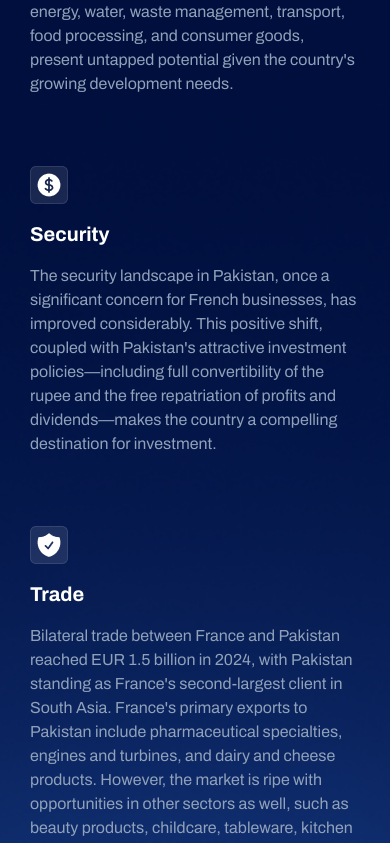
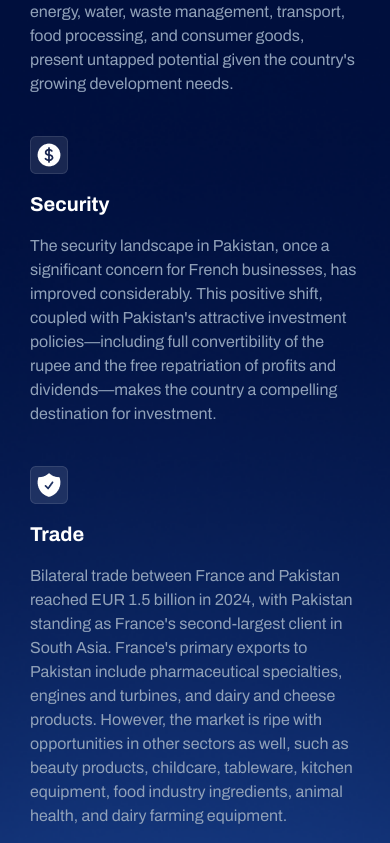
Before and after one commit to huzaifashuaib/shConsultant, a Next.js app: page / in a window 390 px wide. Shown: the part 1160-2003 px from the top of the page. Built offline with nearby package versions, Linux system fonts and the light colour scheme.

Commit message:
fix(introsection):padding fix in mobile screen

```diff
--- a/src/components/home/introSection/IntroSection.jsx
+++ b/src/components/home/introSection/IntroSection.jsx
@@ -25,7 +25,7 @@
         {introData.map((data, index) => (
           <SlideUpWrapper
             key={index}
-            className="max-md:mt-7.5 max-md:mb-10 max-md:px-[4%] first:md:px-0 md:pl-12.5 md:pr-10 last:md:pr-0 last:md:pl-12.5 "
+            className="first:max-md:mt-7.5 max-md:mb-10 last:max-md:mb-0 max-md:px-[4%] first:md:px-0 md:pl-12.5 md:pr-10 last:md:pr-0 last:md:pl-12.5 "
           >
             <Image
               src={data.image}
@@ -37,7 +37,9 @@
             <h3 className="text-xl md:text-2xl mt-2 mb-4 text-white font-bold ">
               {data.title}
             </h3>
-            <p className="text-base font-normal text-slate-400">{data.text}</p>
+            <p className="text-base font-normal text-slate-400 max-md:pb-[4%]  last:max-md:pb-0">
+              {data.text}
+            </p>
           </SlideUpWrapper>
         ))}
       </div>
```
